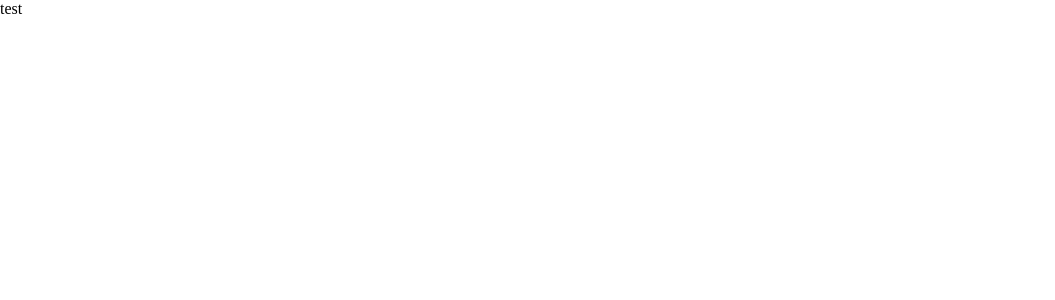
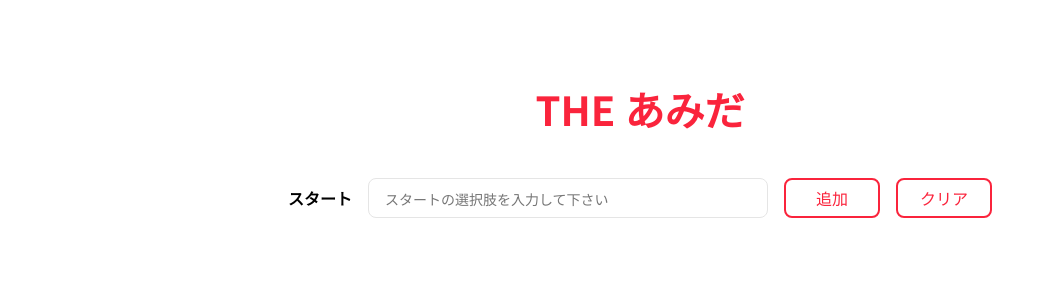
Before and after one commit to taku0823/the-amida, a React (Vite) app: page / in a window 1280 px wide. Shown: the top 300 px of the page, without its empty margins (0-1055 px from the left). Built offline with nearby package versions, Linux system fonts and the light colour scheme.

Commit message:
create input area

```diff
--- a/index.html
+++ b/index.html
@@ -4,6 +4,10 @@
 <head>
   <meta charset="UTF-8" />
   <link rel="icon" type="image/svg+xml" href="" />
+  <link rel="preconnect" href="https://fonts.googleapis.com">
+  <link rel="preconnect" href="https://fonts.gstatic.com" crossorigin>
+  <link href="https://fonts.googleapis.com/css2?family=Noto+Sans+JP:wght@100;300;400;500;700;900&display=swap"
+    rel="stylesheet">
   <meta name="viewport" content="width=device-width, initial-scale=1.0" />
   <title>Vite + React + TS</title>
 </head>
--- a/src/App.tsx
+++ b/src/App.tsx
@@ -1,5 +1,31 @@
+import styled from 'styled-components';
+import GlobalStyle from './theme/globalStyles';
+import Form from './components/Form';
+
+const Main = styled.main`
+  max-width: 1200px;
+  margin: 0 auto;
+  padding-top: 80px;
+`;
+
+const Title = styled.h1`
+  color: #fa243c;
+  margin-bottom: 40px;
+  font-size: 40px;
+  font-weight: bold;
+  text-align: center;
+`;
+
 function App() {
-  return <p>test</p>;
+  return (
+    <>
+      <GlobalStyle />
+      <Main>
+        <Title>THE あみだ</Title>
+        <Form />
+      </Main>
+    </>
+  );
 }
 
 export default App;
--- /dev/null
+++ b/src/components/Form.tsx
@@ -0,0 +1,93 @@
+import { useState } from 'react';
+import styled from 'styled-components';
+
+const AmidaForm = styled.div`
+  margin-bottom: 24px;
+`;
+
+const AmidaInputWrapper = styled.div`
+  display: flex;
+  align-items: center;
+  justify-content: center;
+`;
+
+const AmidaLabel = styled.label`
+  margin-right: 16px;
+  font-weight: bold;
+`;
+
+const AmidaInput = styled.input`
+  background: #fff;
+  width: 400px;
+  height: 40px;
+  margin-right: 16px;
+  padding: 0 16px;
+  border: 1px solid #e5e5e5;
+  border-radius: 8px;
+  text-align: left;
+  &::placeholder {
+    color: #767676;
+    font-size: 14px;
+  }
+`;
+
+const AmidaButton = styled.button`
+  display: flex;
+  align-items: center;
+  justify-content: center;
+  height: 40px;
+  width: 96px;
+  color: #fa243c;
+  border: 2px solid #fa243c;
+  border-radius: 8px;
+  cursor: pointer;
+  transition: all 0.32s;
+  &:hover {
+    background: #fa243c;
+    color: #fff;
+  }
+  &:first-of-type {
+    margin-right: 16px;
+  }
+`;
+
+const Form = () => {
+  const [startInput, setStartInput] = useState<string>('');
+  const [startOptions, setStartOptions] = useState<string[]>([]);
+
+  const getStartInput = (event: React.ChangeEvent<HTMLInputElement>) => {
+    setStartInput(event.target.value);
+  };
+
+  const addStartOptions = (event: React.MouseEvent<HTMLElement>) => {
+    event.preventDefault();
+
+    setStartOptions((prevState) => [...prevState, startInput]);
+    setStartInput('');
+  };
+
+  const clearAllOptions = (event: React.MouseEvent<HTMLElement>) => {
+    event.preventDefault();
+
+    setStartOptions([]);
+  };
+
+  return (
+    <AmidaForm>
+      <AmidaInputWrapper>
+        <AmidaLabel htmlFor="start">スタート</AmidaLabel>
+        <AmidaInput
+          type="text"
+          name="start"
+          placeholder="スタートの選択肢を入力して下さい"
+          value={startInput}
+          onChange={getStartInput}
+        />
+        <AmidaButton onClick={addStartOptions}>追加</AmidaButton>
+        <AmidaButton onClick={clearAllOptions}>クリア</AmidaButton>
+      </AmidaInputWrapper>
+    </AmidaForm>
+  );
+};
+
+export default Form;
--- /dev/null
+++ b/src/theme/globalStyles.tsx
@@ -0,0 +1,9 @@
+import { createGlobalStyle } from 'styled-components';
+
+const GlobalStyle = createGlobalStyle`
+  body {
+    height: 100vh;
+    font-family: 'Noto Sans JP', sans-serif;
+  }
+`;
+export default GlobalStyle;
```
